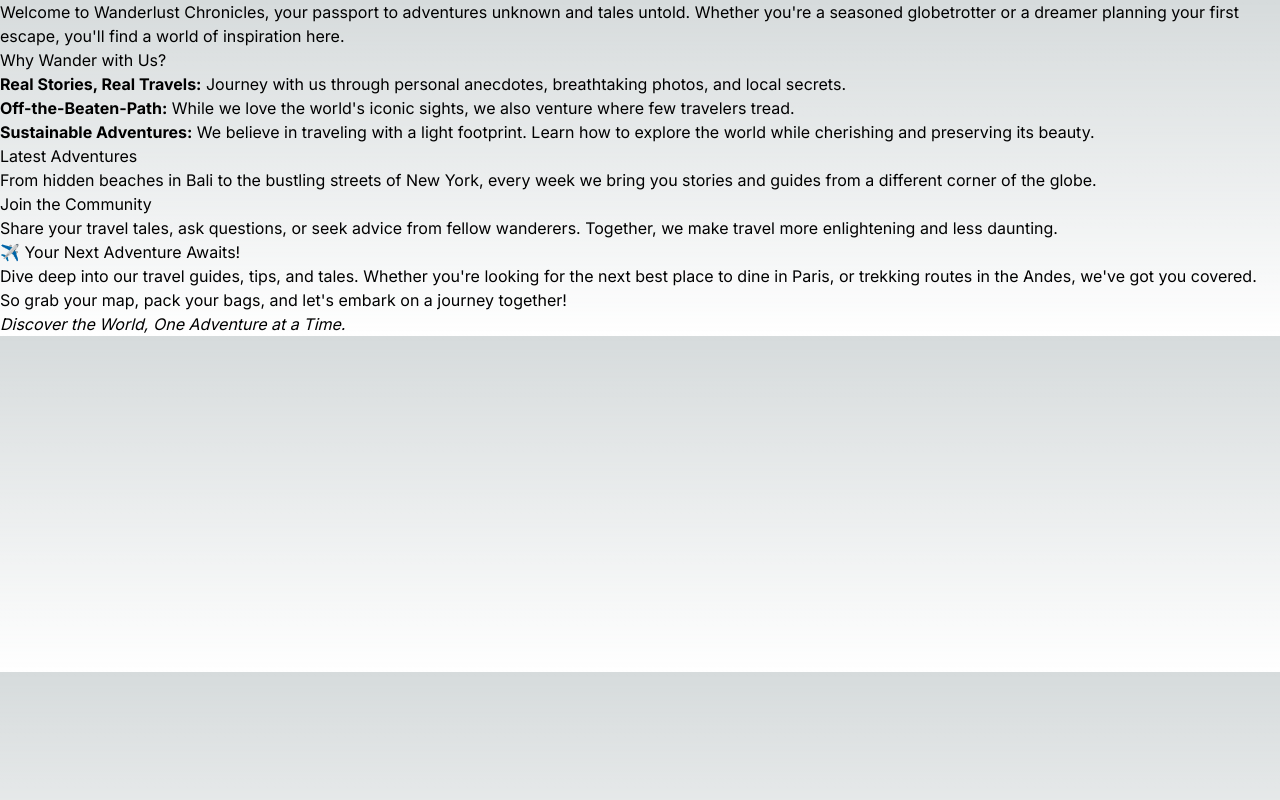
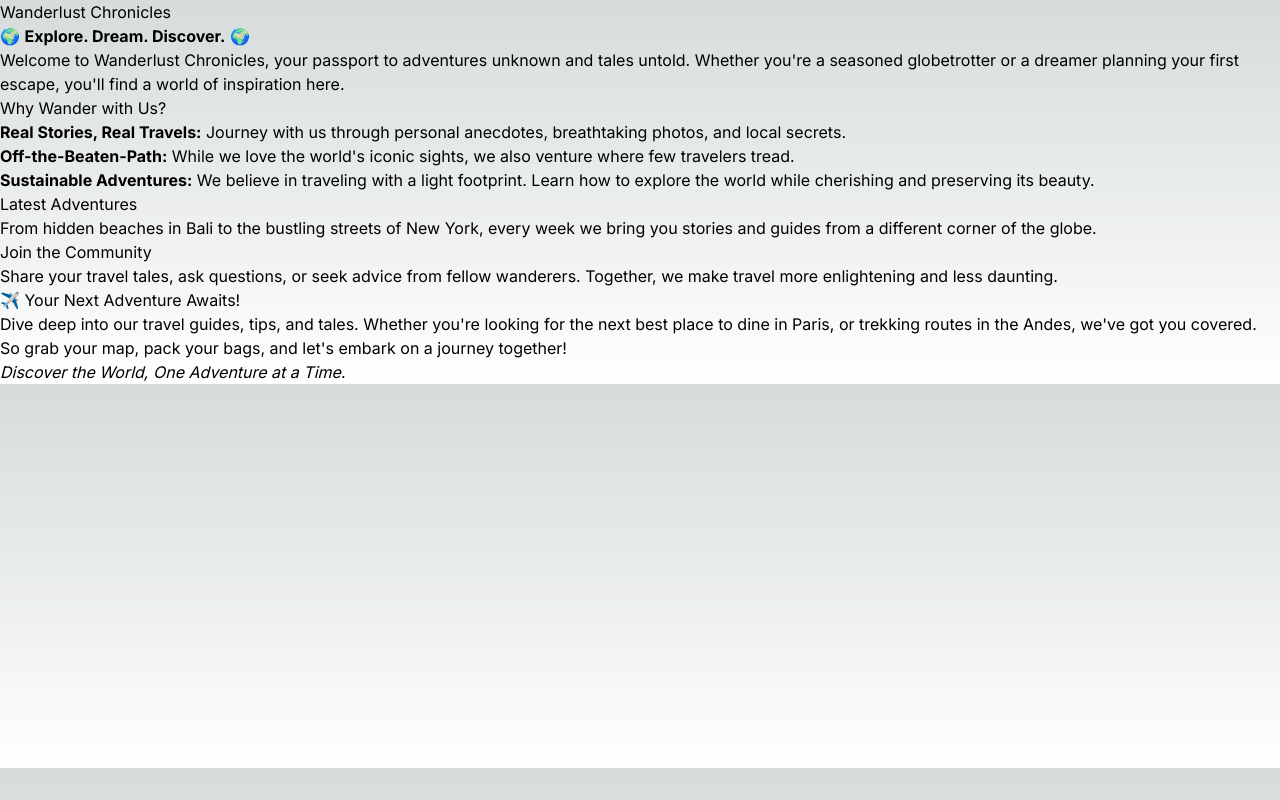
Before and after one commit to llogostevo/travel-blog, a Next.js app: page / in a window 1280 px wide. Built offline with nearby package versions, Linux system fonts and the light colour scheme.

Commit message:
fixing config errors

```diff
--- a/src/app/page.tsx
+++ b/src/app/page.tsx
@@ -4,14 +4,14 @@ export default function Home() {
   return (
 <main>
     <section>
-        <p>Welcome to Wanderlust Chronicles, your passport to adventures unknown and tales untold. Whether you're a seasoned globetrotter or a dreamer planning your first escape, you'll find a world of inspiration here.</p>
+        <p>Welcome to Wanderlust Chronicles, your passport to adventures unknown and tales untold. Whether you&apos;re a seasoned globetrotter or a dreamer planning your first escape, you&apos;ll find a world of inspiration here.</p>
     </section>
 
     <section>
         <h2>Why Wander with Us?</h2>
         <ul>
             <li><strong>Real Stories, Real Travels:</strong> Journey with us through personal anecdotes, breathtaking photos, and local secrets.</li>
-            <li><strong>Off-the-Beaten-Path:</strong> While we love the world's iconic sights, we also venture where few travelers tread.</li>
+            <li><strong>Off-the-Beaten-Path:</strong> While we love the world&apos;s iconic sights, we also venture where few travelers tread.</li>
             <li><strong>Sustainable Adventures:</strong> We believe in traveling with a light footprint. Learn how to explore the world while cherishing and preserving its beauty.</li>
         </ul>
     </section>
--- a/src/components/Footer.tsx
+++ b/src/components/Footer.tsx
@@ -2,7 +2,7 @@ export default function Footer() {
   return (
     <footer>
         <h2>✈️ Your Next Adventure Awaits!</h2>
-        <p>Dive deep into our travel guides, tips, and tales. Whether you're looking for the next best place to dine in Paris, or trekking routes in the Andes, we've got you covered. So grab your map, pack your bags, and let's embark on a journey together!</p>
+        <p>Dive deep into our travel guides, tips, and tales. Whether you&apos;re looking for the next best place to dine in Paris, or trekking routes in the Andes, we&apos;ve got you covered. So grab your map, pack your bags, and let&apos;s embark on a journey together!</p>
         <p><em>Discover the World, One Adventure at a Time.</em></p>
     </footer>
   )
--- a/src/components/Header.tsx
+++ b/src/components/Header.tsx
@@ -1,8 +1,8 @@
 export default function Header() {
   return (
     <header>
-        {/* <h1>Wanderlust Chronicles</h1>
-        <p>🌍 <strong>Explore. Dream. Discover.</strong> 🌍</p> */}
+        <h1>Wanderlust Chronicles</h1>
+        <p>🌍 <strong>Explore. Dream. Discover.</strong> 🌍</p>
     </header>
   )
 }
```
